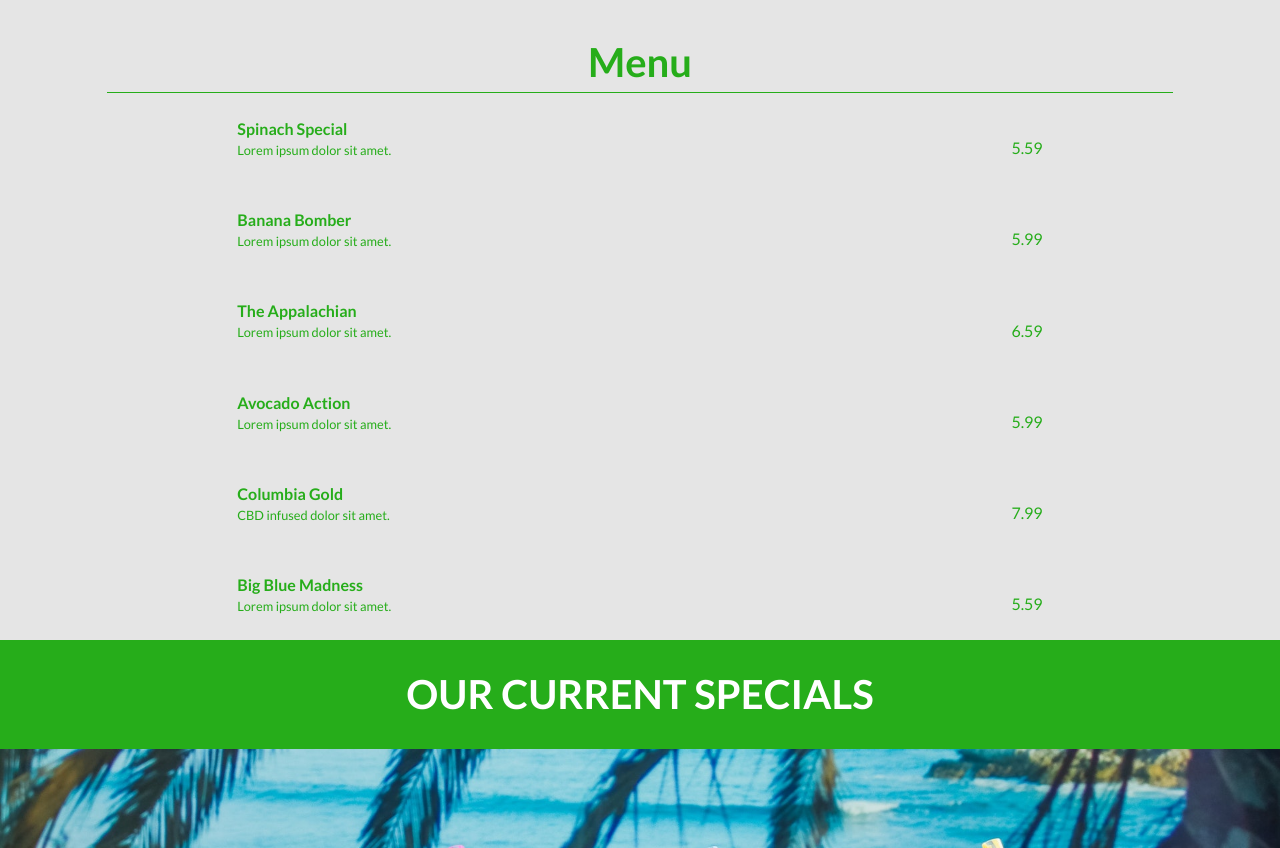
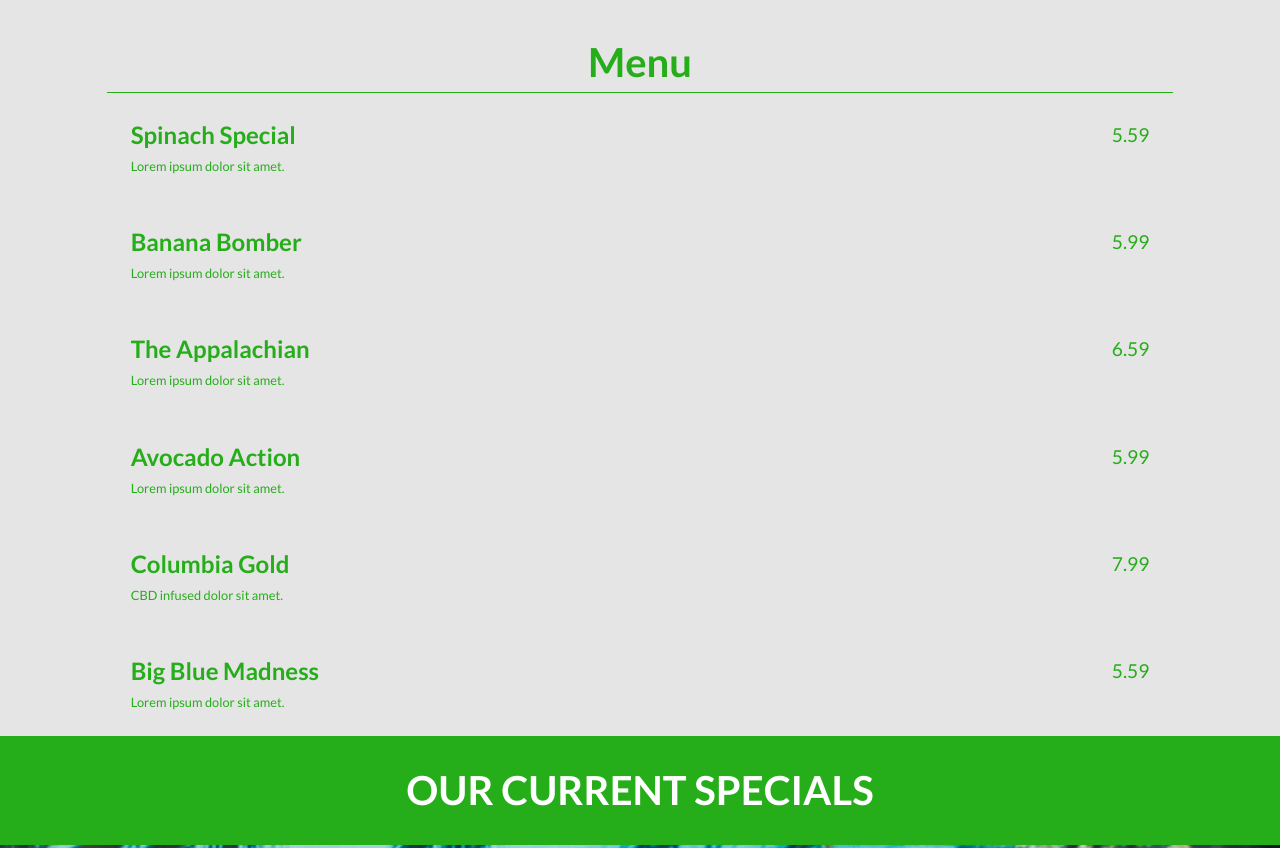
Before and after one commit to jodyvanhoose/GreenSmoothies, a plain HTML site: page index.html in a window 1280 px wide. Shown: the part 2320-3168 px from the top of the page. Drawn offline with Linux system fonts and the light colour scheme.

Commit message:
Altered font size in smoothie menu

```diff
--- a/css/styles.css
+++ b/css/styles.css
@@ -203,19 +203,20 @@ main {
 }
 
 .menu-group {
-  grid-column: 3 / span 8;
+  grid-column: 2 / span 10;
   padding: 1.5rem;
   display: flex;
   justify-content: space-between;
 }
 
 .menu-item>h3 {
-  font-size: 1rem;
+  font-size: 1.5rem;
 }
 
 .menu-group p {
-  align-self: flex-end;
-  font-size: 1rem;
+  align-self: flex-start;
+  font-size: 1.2rem;
+  padding-top: .25rem;
 }
 
 .menu-item p {
```
